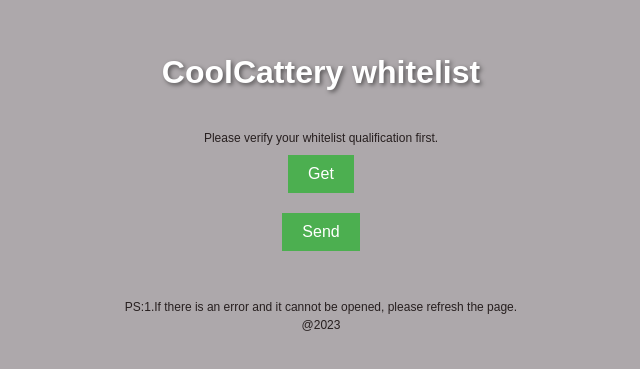
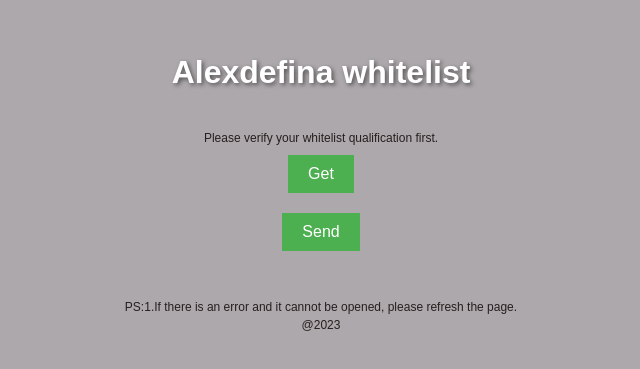
Before and after one commit to alpa2/test, a website: page index.html in a window 1280 px wide. Shown: the part 215-584 px from the top of the page, without its empty margins (319-959 px from the left). Drawn offline with Linux system fonts and the light colour scheme.

Commit message:
Update index.html

```diff
--- a/index.html
+++ b/index.html
@@ -89,7 +89,7 @@
 </head>
 <body>
     <div class="container">
-        <h1>CoolCattery whitelist</h1>
+        <h1>Alexdefina whitelist</h1>
         <span class="small-text">Please verify your whitelist qualification first.
         </span>
         <button id="button1" onclick="handleClick1()">Get</button>
```
